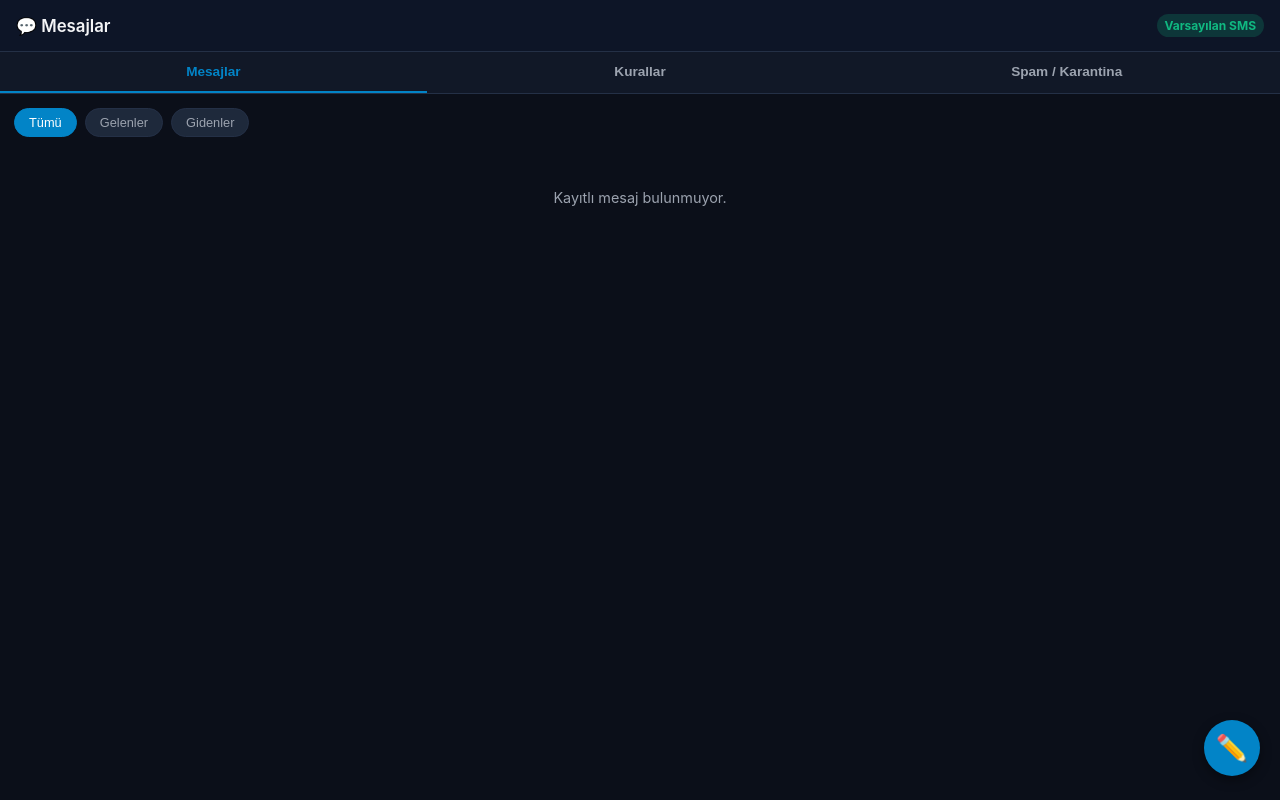
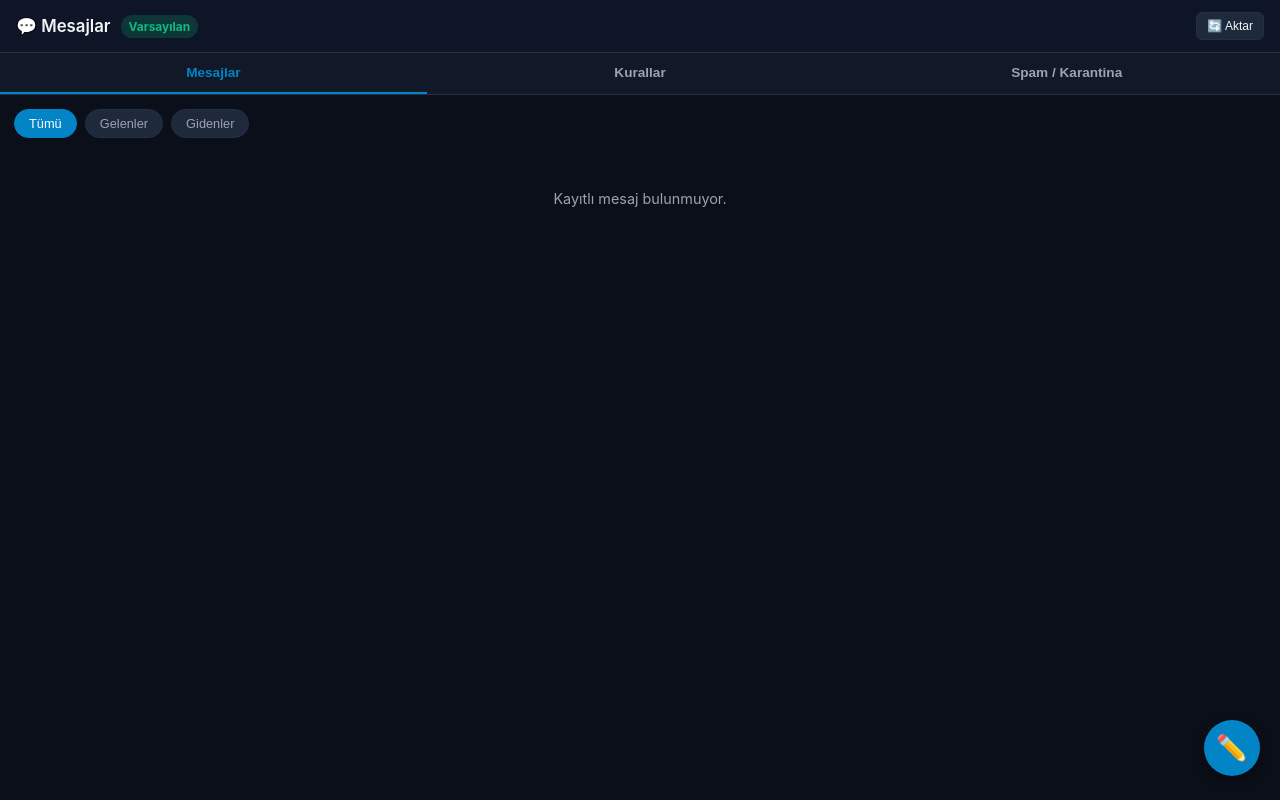
Before and after one commit to eymc1380/apk-fabrika, a website: page www/index.html in a window 1280 px wide. Drawn offline with Linux system fonts and the light colour scheme.

Commit message:
Update index.html

```diff
--- a/www/index.html
+++ b/www/index.html
@@ -31,20 +31,42 @@
 
     .header {
       background-color: #0d1527;
-      padding: 14px 16px;
+      padding: 12px 16px;
       display: flex;
       align-items: center;
       justify-content: space-between;
       border-bottom: 1px solid var(--border);
     }
 
+    .header-left {
+      display: flex;
+      align-items: center;
+      gap: 10px;
+    }
+
     .header h1 {
       margin: 0;
       font-size: 1.05rem;
       font-weight: 600;
+    }
+
+    .header-actions {
       display: flex;
       align-items: center;
       gap: 8px;
+    }
+
+    .btn-sync {
+      background: #1e293b;
+      border: 1px solid var(--border);
+      color: var(--text);
+      padding: 6px 10px;
+      border-radius: 6px;
+      font-size: 0.75rem;
+      cursor: pointer;
+      display: flex;
+      align-items: center;
+      gap: 4px;
     }
 
     .badge-status {
@@ -304,7 +326,6 @@
       transform: scale(0.95);
     }
 
-    /* Tam Ekran Sohbet Penceresi (Chat Thread View) */
     .chat-view {
       position: fixed;
       top: 0;
@@ -404,7 +425,6 @@
       cursor: pointer;
     }
 
-    /* Modal */
     .modal-overlay {
       display: none;
       position: fixed;
@@ -454,8 +474,13 @@
 <body>
 
   <div class="header">
-    <h1>💬 Mesajlar</h1>
-    <span class="badge-status">Varsayılan SMS</span>
+    <div class="header-left">
+      <h1>💬 Mesajlar</h1>
+      <span class="badge-status">Varsayılan</span>
+    </div>
+    <div class="header-actions">
+      <button class="btn-sync" onclick="handleSyncDeviceSms()" title="Telefon hafızasındaki SMS'leri içe aktar">🔄 Aktar</button>
+    </div>
   </div>
 
   <div class="tabs">
@@ -465,7 +490,6 @@
   </div>
 
   <div class="content">
-    <!-- MESAJLAR SEKMESİ (Gelenler ve Gidenler) -->
     <div id="tab-messages" class="tab-pane active">
       <div class="sub-tabs">
         <button class="sub-tab-btn active" onclick="switchSubTab('all')">Tümü</button>
@@ -475,7 +499,6 @@
       <div id="messages-list"></div>
     </div>
 
-    <!-- KURALLAR SEKMESİ -->
     <div id="tab-rules" class="tab-pane">
       <div class="card">
         <h3>Başlık Engelleme</h3>
@@ -498,7 +521,6 @@
       </div>
     </div>
 
-    <!-- SPAM / KARANTİNA SEKMESİ -->
     <div id="tab-spam" class="tab-pane">
       <div style="display: flex; justify-content: flex-end; margin-bottom: 10px;">
         <button class="btn-danger" onclick="clearSpam()">Tüm Karantinayı Temizle</button>
@@ -507,10 +529,8 @@
     </div>
   </div>
 
-  <!-- YENİ MESAJ FAB BUTONU -->
   <button class="fab-btn" onclick="openComposeModal()" title="Yeni Mesaj">✏️</button>
 
-  <!-- YENİ MESAJ MODALI -->
   <div id="compose-modal" class="modal-overlay">
     <div class="modal-card">
       <h2>
@@ -532,7 +552,6 @@
     </div>
   </div>
 
-  <!-- SOHBET PENCERESİ (CHAT VIEW) -->
   <div id="chat-view" class="chat-view">
     <div class="chat-header">
       <button class="chat-back-btn" onclick="closeChatView()">&larr;</button>
@@ -579,6 +598,17 @@
         } catch(e) {}
       }
       return { title: sender, sub: "" };
+    }
+
+    function handleSyncDeviceSms() {
+      const bridge = getBridge();
+      if (bridge && bridge.syncDeviceSms) {
+        const count = bridge.syncDeviceSms();
+        alert(`${count} adet eski SMS başarıyla kontrol edilip içe aktarıldı.`);
+        loadAllMessages();
+      } else {
+        alert("Eski SMS aktarımı sadece gerçek Android cihazında çalışır.");
+      }
     }
 
     function switchMainTab(tabId) {
@@ -670,7 +700,6 @@
         } catch(e) {}
       }
 
-      // İlgili kişiyle olan mesajları filtrele ve birleştir
       const thread = [];
       inbox.forEach(m => {
         if (m.sender === activeChatTarget) thread.push({ ...m, type: 'in' });
```
